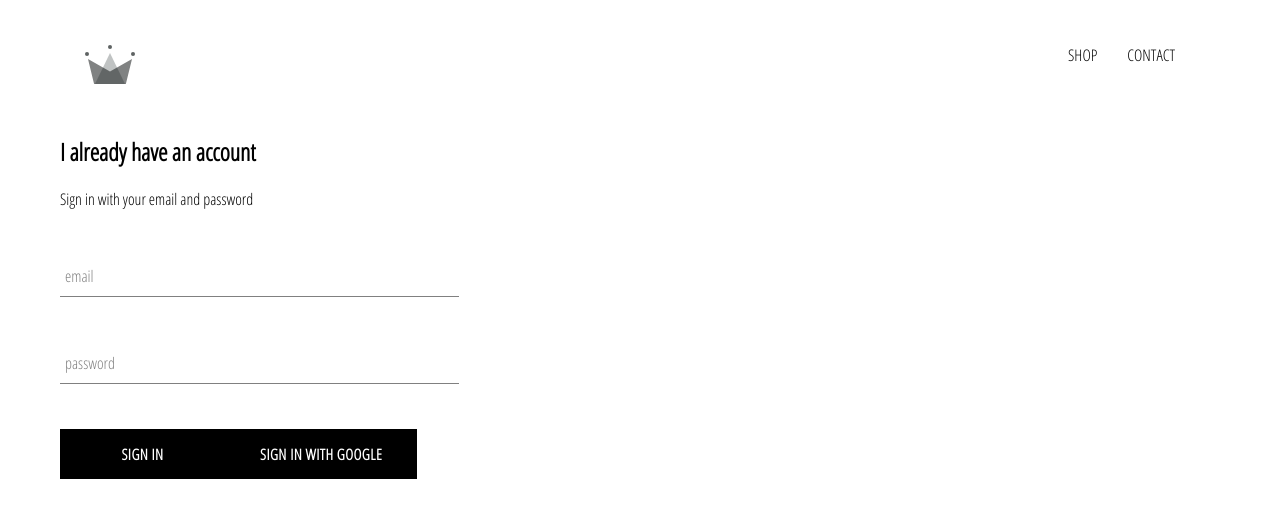
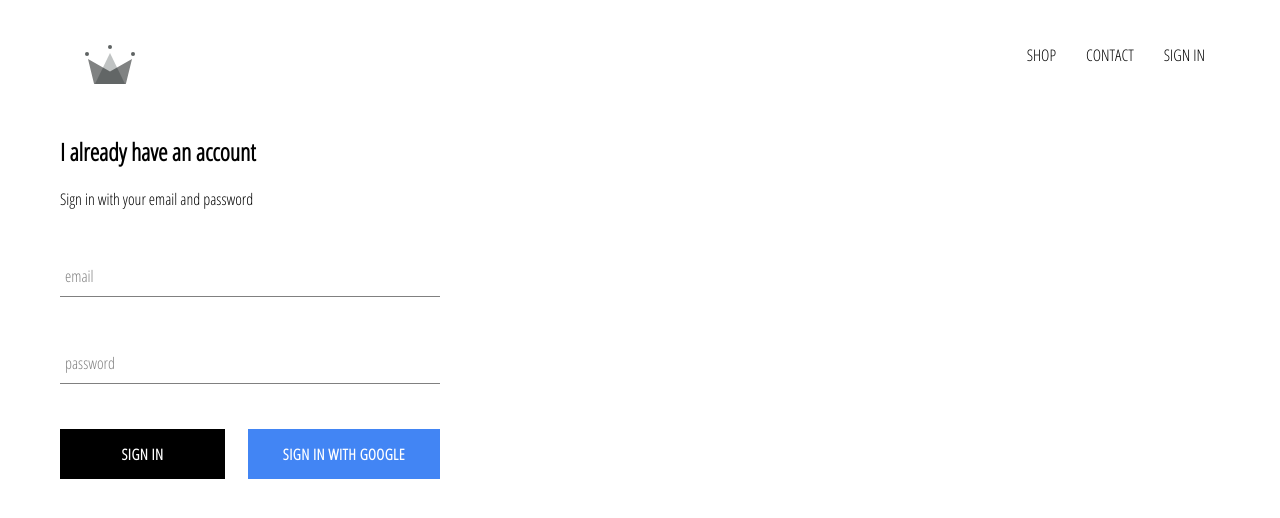
Before and after one commit to moronturtle/e-commerce-with-react, a React (Create React App) app: page /signin in a window 1280 px wide. Shown: the top 518 px of the page. Built offline with nearby package versions, Linux system fonts and the light colour scheme; no server answers.

Commit message:
integrated firebase into applications, created sigin in page with sigin component and sigin in with google

```diff
--- a/src/App.css
+++ b/src/App.css
@@ -7,3 +7,7 @@ a {
     text-decoration: none;
     color: black
 }
+
+* {
+    box-sizing: border-box;
+}
--- a/src/components/custom-button/custom-button.component.jsx
+++ b/src/components/custom-button/custom-button.component.jsx
@@ -3,8 +3,10 @@ import React from "react";
 import "./custom-button.styles.scss";
 
 //children itu adalah value ditengah tag misal liat di sign-in.component yg pake custom button
-const CustomButton = ({ children, ...otherProps }) => (
-  <button className="custom-button" {...otherProps}>
+const CustomButton = ({ children, isGoogleSignIn, ...otherProps }) => (
+  <button
+    className={`${isGoogleSignIn ? "google-sign-in" : ""} custom-button`}
+    {...otherProps}>
     {children}
   </button>
 );
--- a/src/components/custom-button/custom-button.styles.scss
+++ b/src/components/custom-button/custom-button.styles.scss
@@ -18,4 +18,11 @@
         color: black;
         border: 1px solid black;
     }
+    &.google-sign-in {
+        background-color: #4285f4;
+        &:hover {
+            background-color: #357ae8;
+            border: none;
+        }
+    }
 }
--- a/src/components/header/header.component.jsx
+++ b/src/components/header/header.component.jsx
@@ -24,7 +24,9 @@ const Header = ({ currentUser }) => (
           Sign Out
         </div>
       ) : (
-        <Link className="option" to="/sigin"></Link>
+        <Link className="option" to="/signin">
+          SIGN IN
+        </Link>
       )}
     </div>
   </div>
--- a/src/components/header/header.styles.scss
+++ b/src/components/header/header.styles.scss
@@ -17,6 +17,7 @@
         justify-content: flex-end;
         .option {
             padding: 10px 15px;
+            cursor: pointer;
         }
     }
 }
--- a/src/components/sign-in/sign-in.component.jsx
+++ b/src/components/sign-in/sign-in.component.jsx
@@ -56,11 +56,13 @@ class SignIn extends React.Component {
             required
           />
 
-          <CustomButton type="submit"> Sign In</CustomButton>
-          <CustomButton onClick={signInWithGoogle}>
-            {" "}
-            Sign In with Google
-          </CustomButton>
+          <div className="buttons">
+            <CustomButton type="submit"> Sign In</CustomButton>
+            <CustomButton onClick={signInWithGoogle} isGoogleSignIn>
+              {" "}
+              Sign In with Google
+            </CustomButton>
+          </div>
         </form>
       </div>
     );
--- a/src/components/sign-in/sign-in.styles.scss
+++ b/src/components/sign-in/sign-in.styles.scss
@@ -1,8 +1,12 @@
 .sign-in {
-    width: 30vw;
+    width: 380px;
     display: flex;
     flex-direction: column;
     .title {
         margin: 10px 0;
     }
+    .buttons {
+        display: flex;
+        justify-content: space-between;
+    }
 }
```
